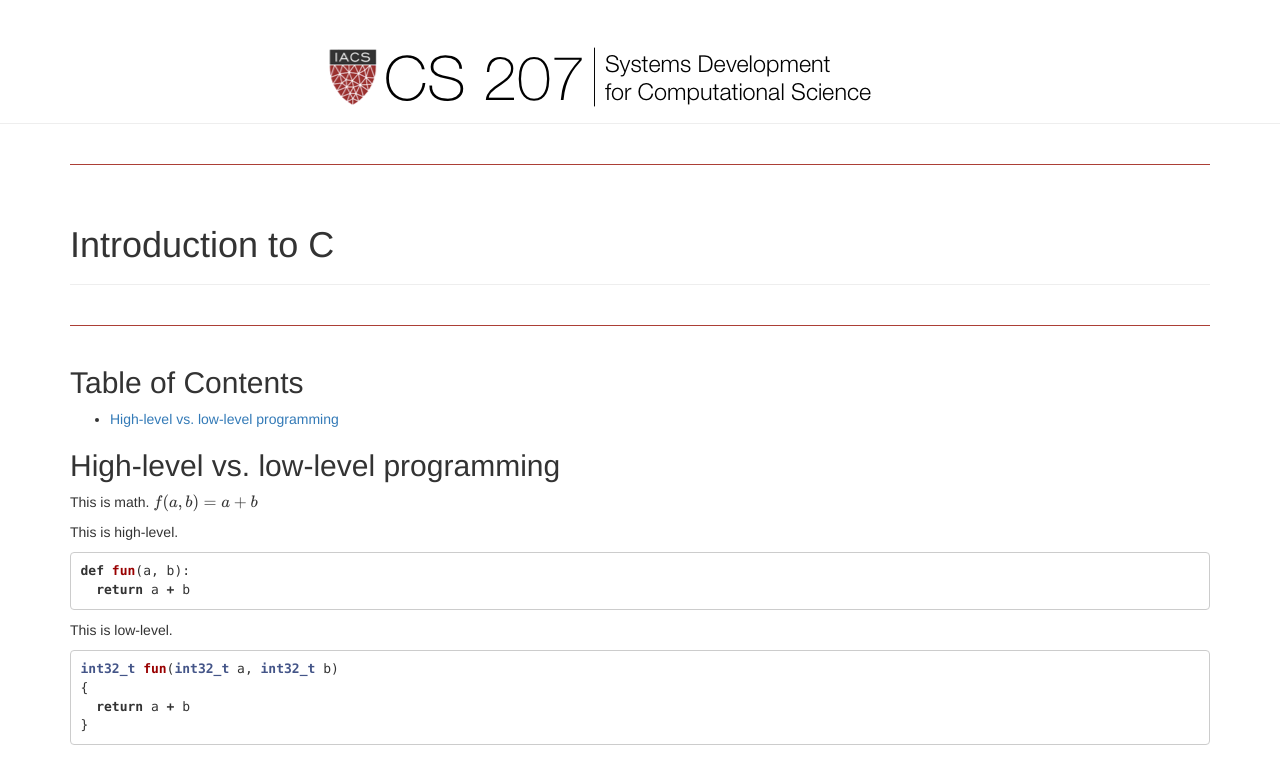
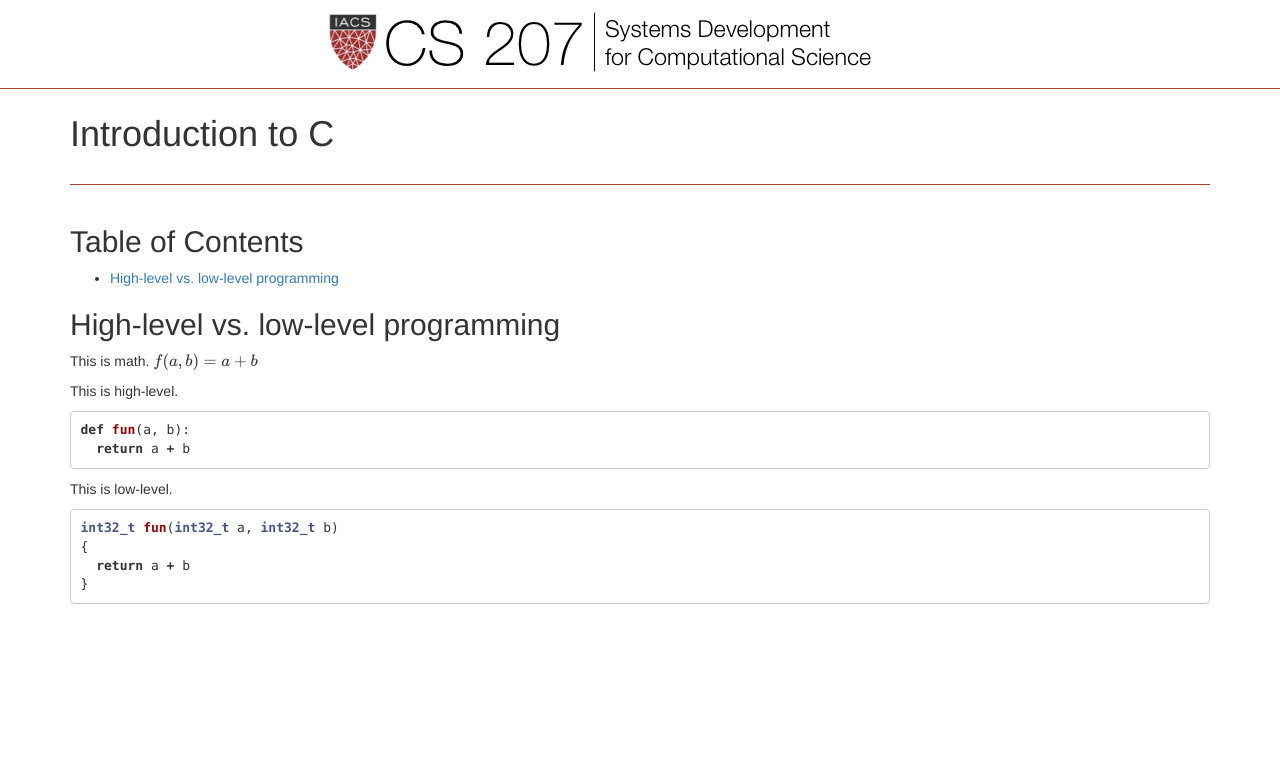
Before and after one commit to rdadolf/cs207, a Jekyll site: the page built from lectures/f01.md, in a window 1280 px wide. Shown: the top 784 px of the page. Built offline with Jekyll 4.4.1, drawn with Linux system fonts in a browser that asks for light colours; nearby versions of some CDN libraries; Markdown is read by kramdown in place of the engine named in the settings; formulas are drawn with MathJax 3.

Commit message:
Layout shrinking, css, and more syntax highlighting.

````diff
--- a/_layouts/default.html
+++ b/_layouts/default.html
@@ -11,6 +11,7 @@
     <!-- Latest compiled and minified CSS -->
     <link rel="stylesheet" href="https://maxcdn.bootstrapcdn.com/bootstrap/3.3.2/css/bootstrap.min.css">
     <link rel="stylesheet" href="{{site.baseurl}}/css/syntax.css">
+    <link rel="stylesheet" href="{{site.baseurl}}/css/cs207.css">
 
     <!-- HTML5 shim and Respond.js for IE8 support of HTML5 elements and media queries -->
     <!-- WARNING: Respond.js doesn't work if you view the page via file:// -->
--- a/_layouts/lecture.html
+++ b/_layouts/lecture.html
@@ -11,6 +11,7 @@
     <!-- Latest compiled and minified CSS -->
     <link rel="stylesheet" href="https://maxcdn.bootstrapcdn.com/bootstrap/3.3.2/css/bootstrap.min.css">
     <link rel="stylesheet" href="{{site.baseurl}}/css/syntax.css">
+    <link rel="stylesheet" href="{{site.baseurl}}/css/cs207.css">
 
     <!-- HTML5 shim and Respond.js for IE8 support of HTML5 elements and media queries -->
     <!-- WARNING: Respond.js doesn't work if you view the page via file:// -->
@@ -30,19 +31,12 @@
     <!-- /Header -->
 
     <div class="container">
-
-      <!-- Thin red line --><hr style="border-color:#AC3F36">
-
       <div class="row">
         <div class="col-md-12">
-          <div class="page-header">
-            <h1>{{page.title}}</h1>
-          </div>
+           <h1>{{page.title}}</h1>
         </div>
       </div>
-
-      <!-- Thin red line --><hr style="border-color:#AC3F36">
-
+      <hr>
       <div class="row">
         <div class="col-md-12">
           {{content}}
--- /dev/null
+++ b/css/cs207.css
@@ -0,0 +1,7 @@
+.page-header {
+  border-bottom: 1px solid #AC3F36;
+  margin: 5px 0 5px;
+}
+hr {
+  border-color: #AC3F36;
+}
--- a/lectures/f01.md
+++ b/lectures/f01.md
@@ -26,7 +26,7 @@ def fun(a, b):
 ```
 
 This is low-level.
-```c
+```c++
 int32_t fun(int32_t a, int32_t b)
 {
   return a + b
````
